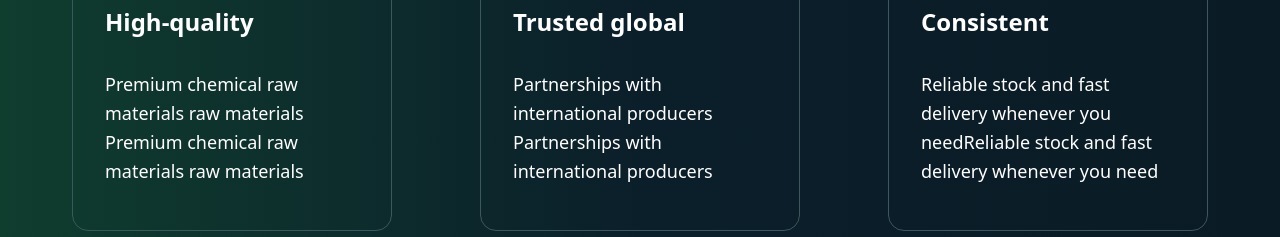
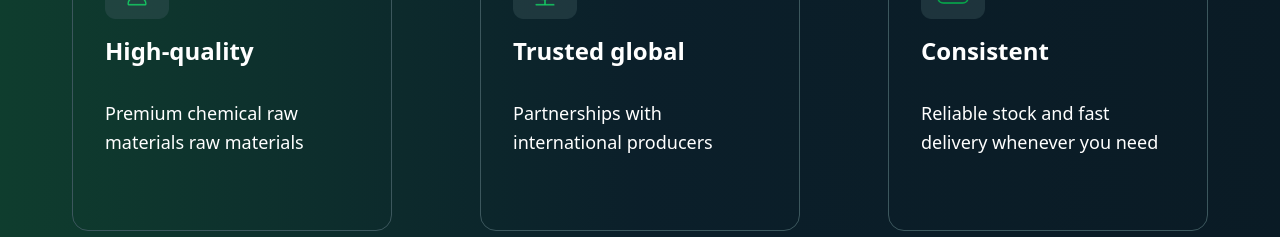
Before and after one commit to yassersalem74/Middle-East, a React (Vite) app: page /products in a window 1280 px wide. Shown: the part 367-604 px from the top of the page. Built offline with nearby package versions, Linux system fonts and the light colour scheme; no server answers.

Commit message:
Fix/ Increase images width and height

```diff
--- a/src/components/Industries-Components.jsx/IndustriesCategory.jsx
+++ b/src/components/Industries-Components.jsx/IndustriesCategory.jsx
@@ -70,7 +70,7 @@ export default function IndustriesCategory() {
             <img
               src={item.imageUrl}
               alt={item.title}
-              className="relative w-16 h-16 object-contain z-10"
+              className="relative w-48 h-48 object-contain z-10"
               loading="lazy"
             />
           </div>
--- a/src/components/Products-Components/WhyOurProductsSection.jsx
+++ b/src/components/Products-Components/WhyOurProductsSection.jsx
@@ -57,19 +57,19 @@ const WhyOurProducts = () => {
       icon: "champion-icon.png",
       title: " High-quality",
       description:
-        "Premium chemical raw materials raw materials Premium chemical raw materials  raw materials  ",
+        "Premium chemical raw materials raw materials ",
     },
     {
       icon: "trusted-icon.png",
       title: "Trusted global",
       description:
-        "Partnerships with international producers Partnerships with international   producers",
+        "Partnerships with international producers ",
     },
     {
       icon: "consistent.png",
       title: "Consistent",
       description:
-        "Reliable stock and fast delivery whenever you needReliable stock and fast delivery whenever you need",
+        "Reliable stock and fast delivery whenever you need",
     },
   ];
 
```
